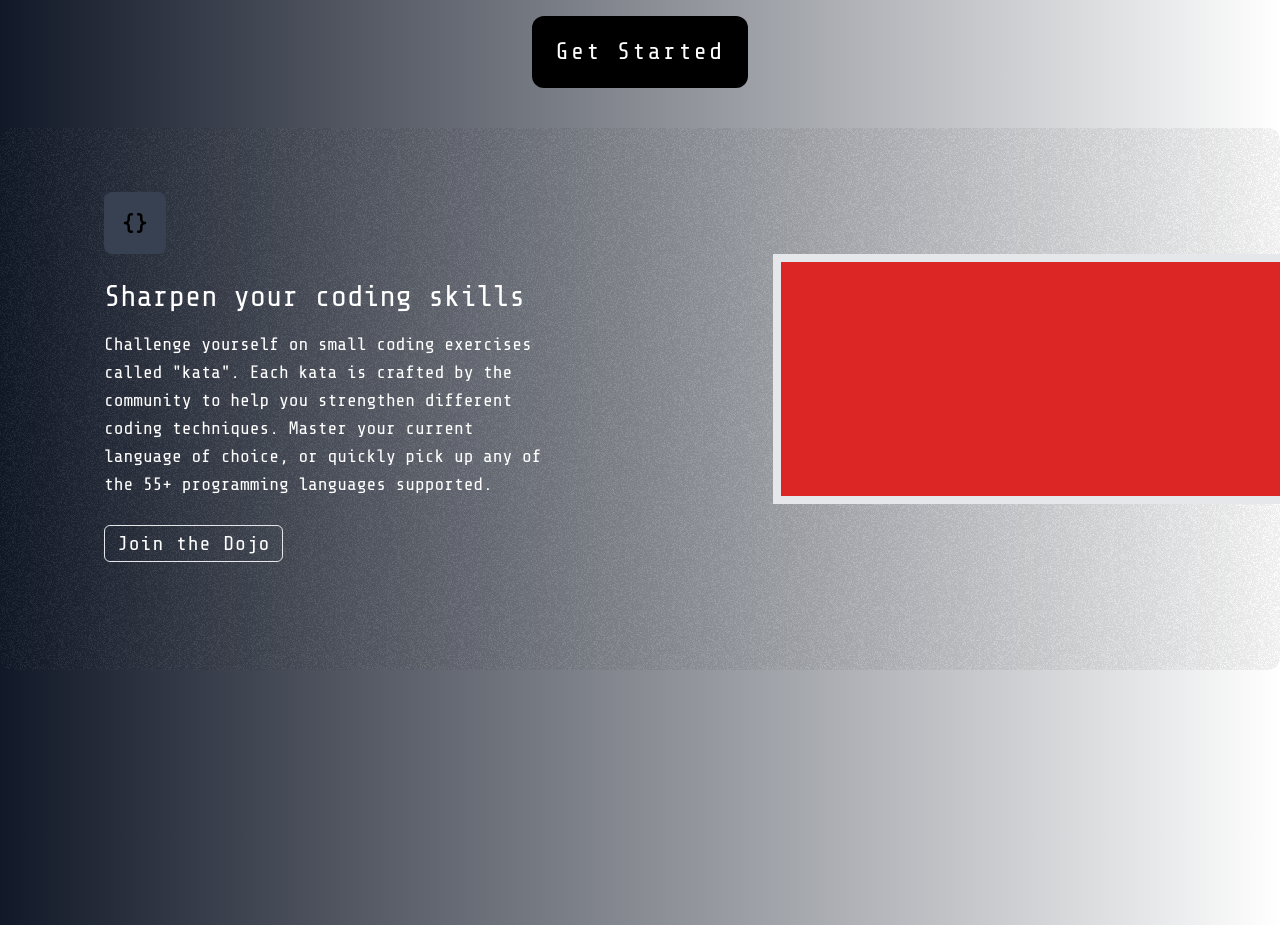
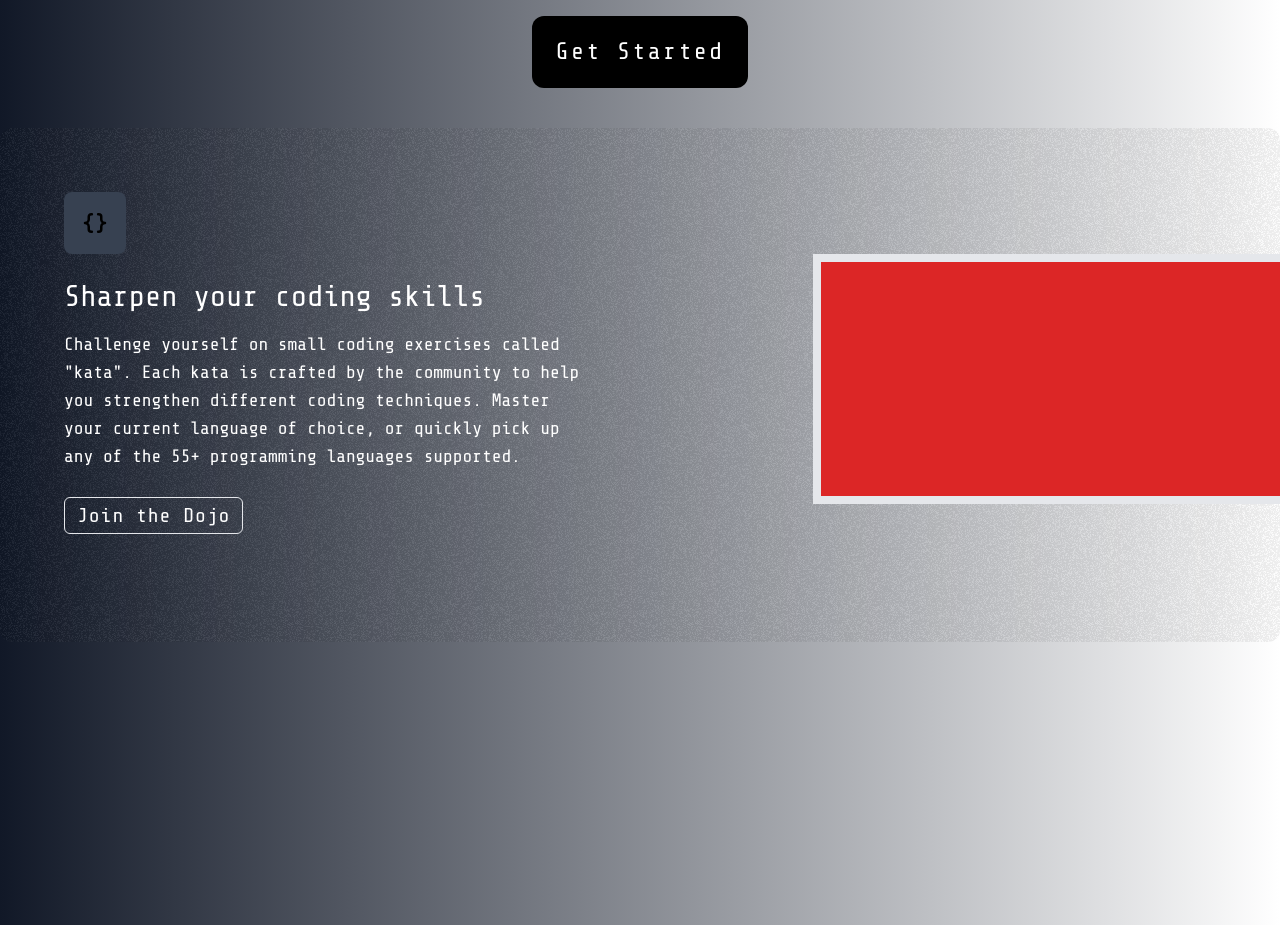
Before and after one commit to BSW-TECH/embedded.md, a Next.js app: page / in a window 1280 px wide. Shown: the part 940-1865 px from the top of the page. Built offline with nearby package versions, Linux system fonts and the light colour scheme.

Commit message:
Delete some styles

```diff
--- a/components/Card.tsx
+++ b/components/Card.tsx
@@ -11,8 +11,8 @@ const share_tech_mono = Share_Tech_Mono({
 
 const Card = () => {
   return (
-    <div className="flex max-h-[600px] mt-10 text-base font-normal text-white px-10 bg-local rounded-xl mr-auto max-w-7xl ml-auto w-full from-white to-red-500
-    bg-[url('/assets/img/noisy-img.png')] pt-0 pb-12 leading-6 auto-cols-fr grid-cols-5 gap-y-6 gap-x-6 row-span-1 col-span-5 overflow-hidden">
+    <div className="flex mt-10 text-white rounded-xl max-w-7xl w-full from-white to-black
+    bg-[url('/assets/img/noisy-img.png')] pb-12 overflow-hidden">
       <div className='px-16 py-16'>
         <div className="bg-gray-700 rounded-lg inline-block  px-4 py-4">
           <div className='flex justify-center '>
```
